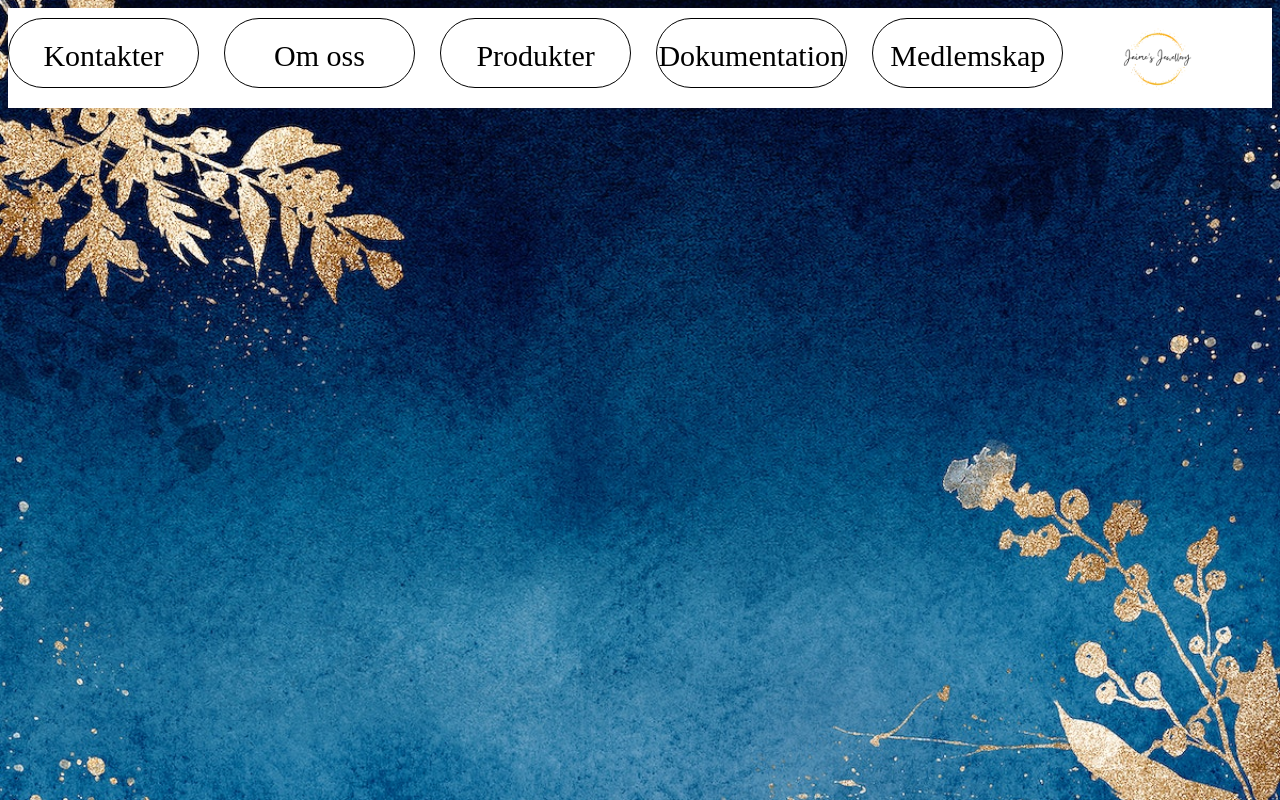
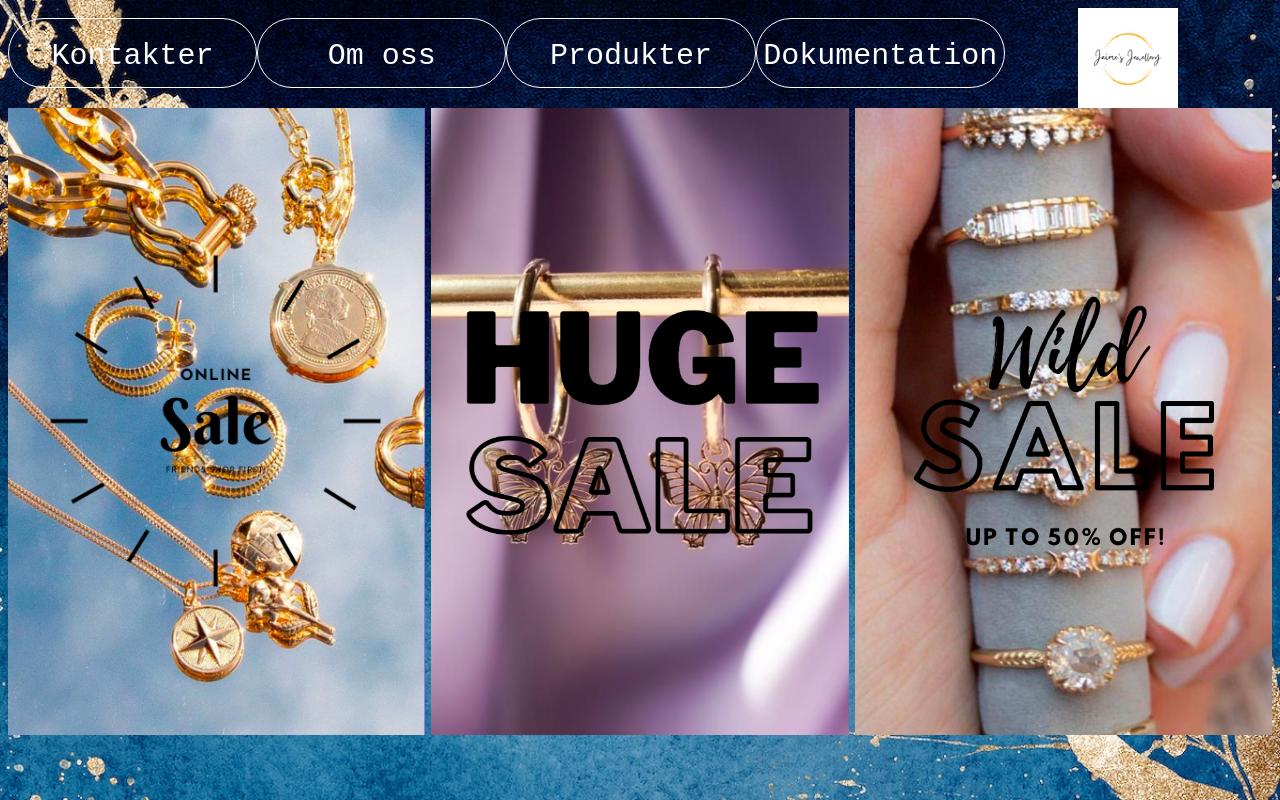
Before and after one commit to LinneaTK22/linnea-p-flexbox, a plain HTML site: page index.html in a window 1280 px wide. Drawn offline with Linux system fonts and the light colour scheme.

Commit message:
update_2

```diff
--- a/css/style.css
+++ b/css/style.css
@@ -6,42 +6,61 @@ html {
   background-position: center center;
   color: white;
 }
-.container {
+.container-home {
   display: flex;
-  background-color: white;
   width: 100%;
   margin: 0;
 }
 
-.item {
+.item-home {
   flex-grow: 1;
   margin-top: 10px;
   margin-bottom: 20px;
   padding-top: 20px;
   padding-bottom: 5px;
   border: 1px;
-  border-color: black;
+  border-color: white;
   border-style: solid;
   border-radius: 100px;
   text-align: center;
-  font-family: mo;
+  font-family: monospace;
   font-size: 30px;
+  width: 100%
+
+}
+.container-sale {
+  display: flex;
+  height: 580px;
   width: 100%;
+}
+
+.item-sale {
+  margin-bottom: 2%;
+  display: flex;
+  flex-wrap: wrap;
+  justify-content: space-between;
+}
+.item-sale img {
+  width: 33%;
+  height: auto;
 }
 
 .item + .item {
   margin-left: 2%;
 }
+.color-white {
+  color: white;
+}
 a:link {
-  color: black;
+  color: white;
   text-decoration: none;
 }
 a:visited {
-  color: black;
+  color: white;
   text-decoration: none;
 }
 a:hover {
-  color: black;
+  color: white;
   text-decoration: underline;
 }
 a:active {
@@ -50,4 +69,20 @@ a:active {
 }
 .smaller-image {
   height: 100px;
+  width: 100px
 }
+
+
+/* Re-order items into rows */
+.item:nth-child(3n+1) { order: 1; }
+.item:nth-child(3n+2) { order: 2; }
+.item:nth-child(3n)   { order: 3; }
+
+/* Force new columns */
+.container::before,
+.container::after {
+  content: "";
+  flex-basis: 100%;
+  width: 0;
+  order: 2;
+}
--- a/index.html
+++ b/index.html
@@ -4,17 +4,24 @@
     <meta charset="UTF-8">
     <meta http-equiv="X-UA-Compatible" content="IE=edge">
     <meta name="viewport" content="width=device-width, initial-scale=1.0">
-    <title>Document</title>
+    <title>Jaime's Jewellery</title>
     <link rel="stylesheet" href="css/style.css" href="https://fonts.googleapis.com/css?family=Lobster">
+
 </head>
 <body>
-    <div class="container" text-align: center;>
-        <div class="item"><a href="contact.html">Kontakter</a></div>
-        <div class="item"><a href="about.html">Om oss</a></div>
-        <div class="item"><a href="products.html">Produkter</a></div>
-        <div class="item"><a href="documentation.html">Dokumentation</a></div>
-        <div class="item"><a href="medlemskap.html">Medlemskap</a></div>
-        <div class="smaller-image" style="margin-right: 20px; width: 100%; display: flex; justify-content: center;"><img src="img/Jaime's Jewellery (1).png"></div>
-      </div>
+    <div class="container-home" text-align: center;>
+            <div class="item-home"><a href="contact.html">Kontakter</a></div>
+            <div class="item-home"><a href="about.html">Om oss</a></div>
+            <div class="item-home"><a href="products.html">Produkter</a></div>
+            <div class="item-home"><a href="documentation.html">Dokumentation</a></div>
+            <div class="smaller-image" style="margin-right: 20px; width: 100%; display: flex; justify-content: center;"><img src="img/Jaime's Jewellery (1).png"></div>
+    </div>
+    <div class="container-sale">
+        <div class="item-sale">
+            <img src="img/Sale-poster.png" alt="">
+            <img src="img/sale-post_3.png" alt="">
+            <img src="img/sale-post_2.png" alt="">
+        </div>
+    </div>
 </body>
 </html>
```
Also changed, not shown: html/about.html (added, +10 -0 lines), html/contact.html (renamed from products.html, +1 -1 lines), html/medlemskap.html (added, +10 -0 lines), html/products.html (added, +11 -0 lines), html/documentation.html (renamed from documentation.html), img/Offical_logo.png (deleted), img/Sale-poster.png (added), img/logo.png (deleted), img/product_test Small.png (added), img/product_test.png (added), img/sale-post_2.png (added), img/sale-post_3.png (added), 2 other files.
